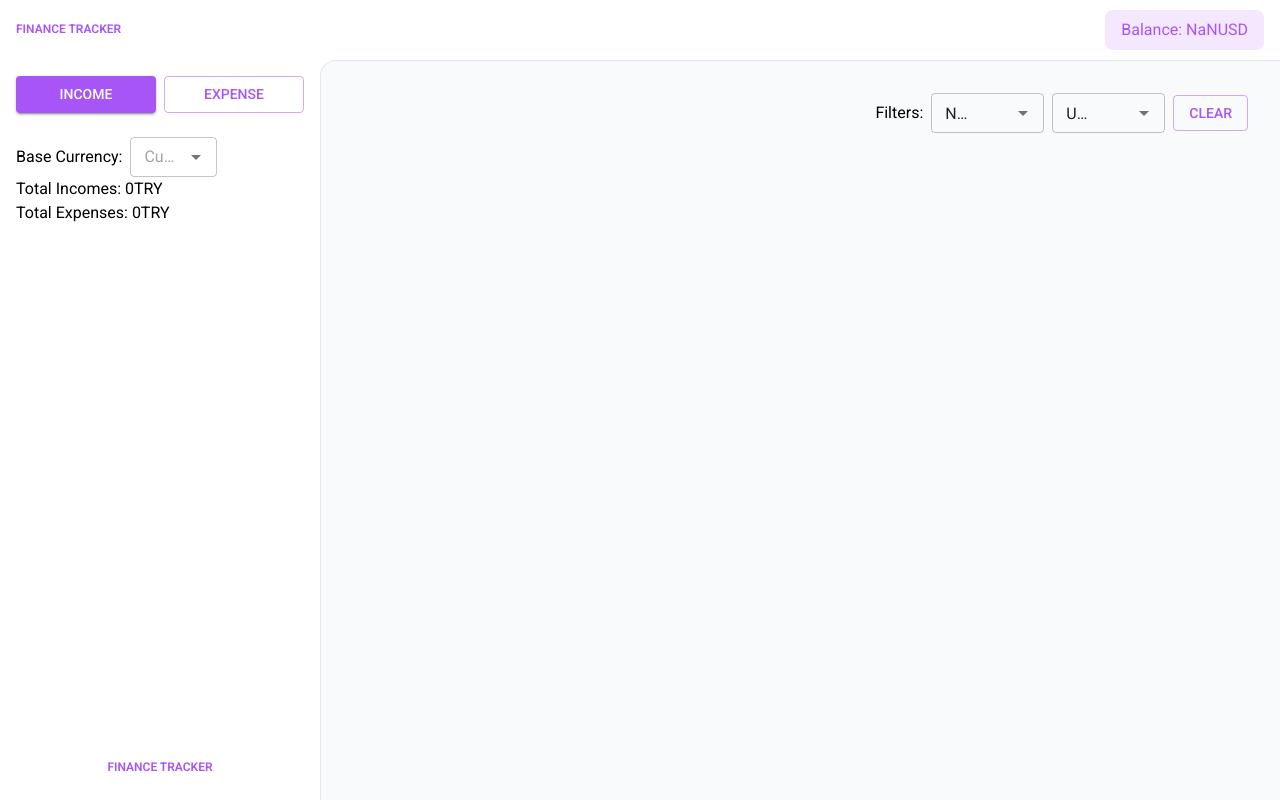
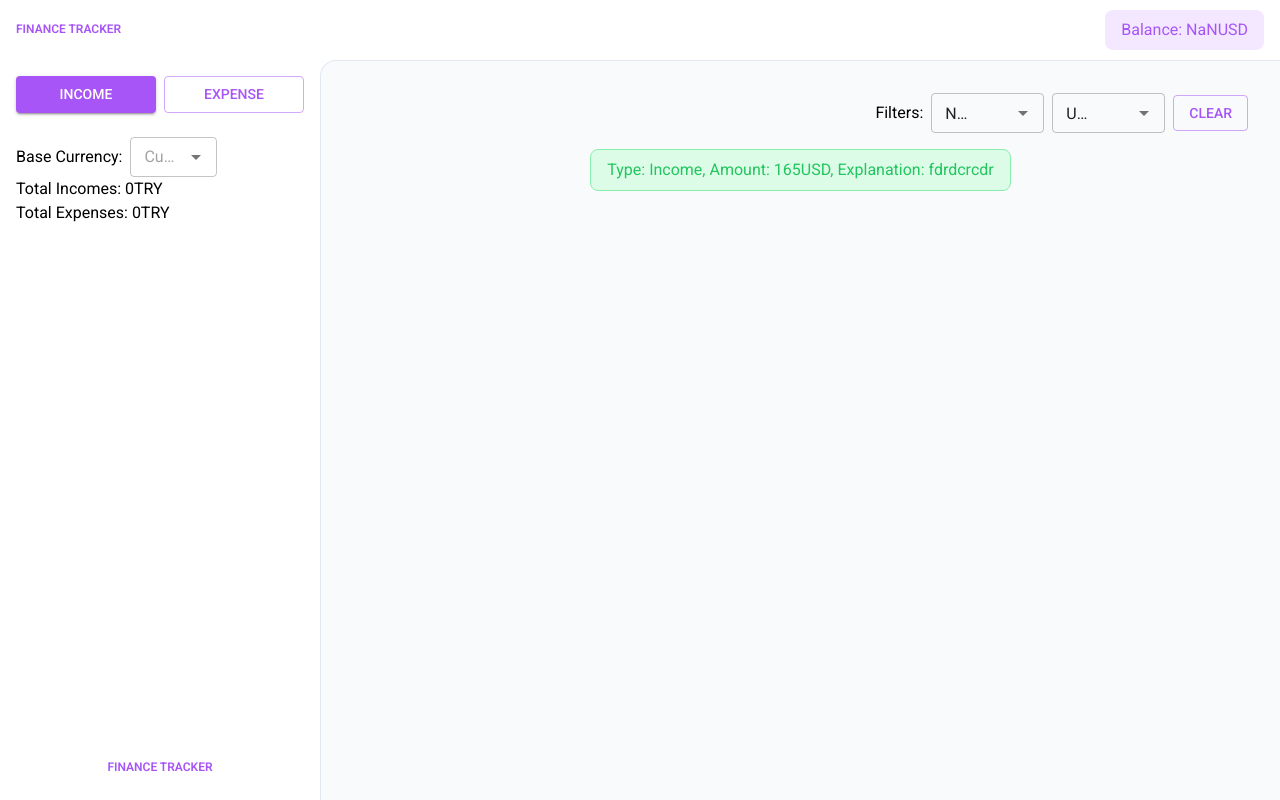
Before and after one commit to hakanacardev/ondokuzon, a React (Create React App) app in the folder ondokuzon-app/: page / in a window 1280 px wide. Built offline with nearby package versions, Linux system fonts and the light colour scheme; no server answers.

Commit message:
card create

```diff
--- a/ondokuzon-app/src/components/molecules/Card.js
+++ b/ondokuzon-app/src/components/molecules/Card.js
@@ -1,7 +1,27 @@
 import { Box, Typography } from "@mui/material";
 import React from "react";
 
-const Card = () => {
+const Card = ({ type }) => {
+  let style;
+  switch (type) {
+    case "income":
+      style = {
+        backgroundColor: "rgb(220 252 231);",
+        color: "rgb(34 197 94);",
+        border: "1px solid rgb(134 239 172);",
+      };
+      break;
+    case "expense":
+      style = {
+        backgroundColor: "#fee2e2",
+        color: "rgb(239 68 68)",
+        border: "1px solid rgb(252 165 165);",
+      };
+      break;
+
+    default:
+      break;
+  }
   return (
     <Box
       sx={{
@@ -9,10 +29,11 @@ const Card = () => {
         gap: 1,
         alignItems: "center",
         justifyContent: "center",
-        backgroundColor: "#fca5a5",
         borderRadius: 2,
         alignSelf: "center",
-        mt: 2,
+        py: 1,
+        px: 2,
+        ...style,
       }}
     >
       <Typography>
--- a/ondokuzon-app/src/components/organisms/Sidebar.js
+++ b/ondokuzon-app/src/components/organisms/Sidebar.js
@@ -2,6 +2,7 @@ import {
   Autocomplete,
   Box,
   Button,
+  Modal,
   TextField,
   Typography,
 } from "@mui/material";
@@ -12,7 +13,17 @@ const Sidebar = () => {
   const { total, baseCurrency, setBaseCurrency, currencies, setCurrencies } =
     useAmount();
   const [modalOpen, setModalOpen] = useState(false);
-
+  const style = {
+    position: "absolute",
+    top: "50%",
+    left: "50%",
+    transform: "translate(-50%, -50%)",
+    width: 400,
+    bgcolor: "background.paper",
+    border: "2px solid #000",
+    boxShadow: 24,
+    p: 4,
+  };
   return (
     <Box sx={{ display: "grid", gridTemplateRows: "1fr auto", p: 2 }}>
       <Box>
@@ -54,6 +65,21 @@ const Sidebar = () => {
       >
         Finance Tracker
       </Typography>
+      <Modal
+        open={modalOpen}
+        onClose={() => setModalOpen(false)}
+        aria-labelledby="modal-modal-title"
+        aria-describedby="modal-modal-description"
+      >
+        <Box sx={style}>
+          <Typography id="modal-modal-title" variant="h6" component="h2">
+            Text in a modal
+          </Typography>
+          <Typography id="modal-modal-description" sx={{ mt: 2 }}>
+            Duis mollis, est non commodo luctus, nisi erat porttitor ligula.
+          </Typography>
+        </Box>
+      </Modal>
     </Box>
   );
 };
--- a/ondokuzon-app/src/pages/HomePage.js
+++ b/ondokuzon-app/src/pages/HomePage.js
@@ -19,58 +19,13 @@ import Template from "../components/template/Template";
 const HomePage = () => {
   const { total, baseCurrency, setBaseCurrency, currencies, setCurrencies } =
     useAmount();
-  const options = [
-    { label: "None", id: "none" },
-    { label: "Income", id: "income" },
-    { label: "Expense", id: "expense" },
-  ];
-  const [filter, setFilter] = useState({
-    type: options[0],
-    currency: "USD",
-  });
-  const getCurrency = () => {
-    fetch(
-      "https://api.freecurrencyapi.com/v1/latest?apikey=fca_live_bauGK9JbiAlk0rZeVwHa8d2A6wq1tqmuwD0dN4VQ"
-    )
-      .then((res) => res.json())
-      .then((res) => {
-        setCurrencies(res.data);
-      });
-  };
-  useEffect(() => {
-    getCurrency();
-  }, []);
-
-  const [modalOpen, setModalOpen] = useState(false);
-  const style = {
-    position: "absolute",
-    top: "50%",
-    left: "50%",
-    transform: "translate(-50%, -50%)",
-    width: 400,
-    bgcolor: "background.paper",
-    border: "2px solid #000",
-    boxShadow: 24,
-    p: 4,
-  };
   return (
     <div className="App">
-      <Template></Template>
-      <Modal
-        open={modalOpen}
-        onClose={() => setModalOpen(false)}
-        aria-labelledby="modal-modal-title"
-        aria-describedby="modal-modal-description"
-      >
-        <Box sx={style}>
-          <Typography id="modal-modal-title" variant="h6" component="h2">
-            Text in a modal
-          </Typography>
-          <Typography id="modal-modal-description" sx={{ mt: 2 }}>
-            Duis mollis, est non commodo luctus, nisi erat porttitor ligula.
-          </Typography>
+      <Template>
+        <Box sx={{ display: "flex", flexDirection: "column", gap: 1, mt: 2 }}>
+          <Card type={"income"} />
         </Box>
-      </Modal>
+      </Template>
     </div>
   );
 };
```
Also changed, not shown: ondokuzon-app/src/components/dasdasd.js (deleted).
